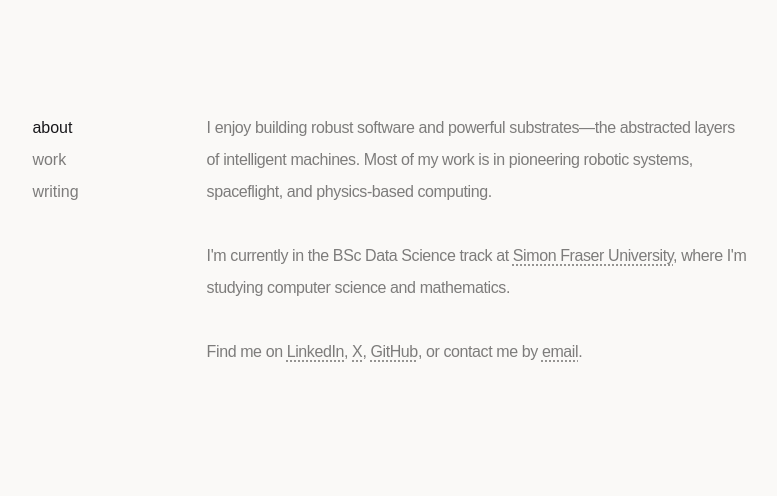
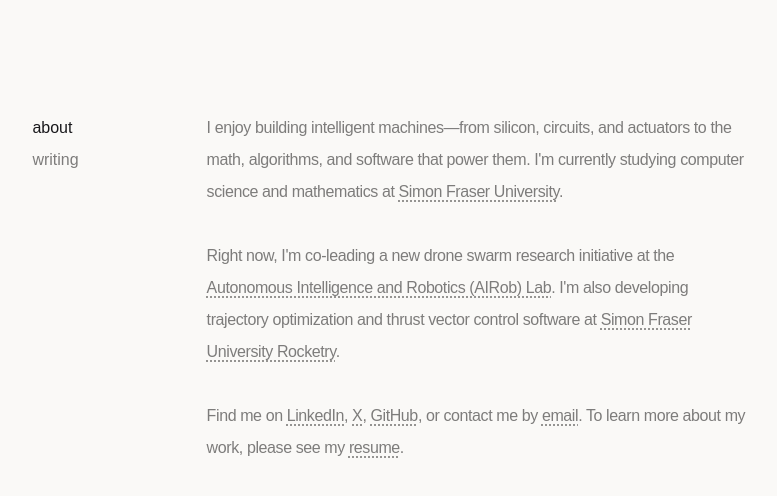
Before and after one commit to shaneso/site, a Next.js app: page / in a window 1280 px wide. Shown: the top 496 px of the page, without its empty margins (241-1018 px from the left). Built offline with nearby package versions, Linux system fonts and the light colour scheme.

Commit message:
site update

```diff
--- a/app/page.tsx
+++ b/app/page.tsx
@@ -6,20 +6,25 @@
       {/* nav bar */}
       <nav className="flex sm:min-h-screen max-w-lg sm:flex-col items-start py-7 px-8 sm:py-28 sm:px-16 leading-loose gap-8 sm:gap-0 text-lg sm:text-base">
         <Link href="/" className="text-zinc-900 dark:text-white">about</Link>
-        <Link href="/work">work</Link>
+        {/* <Link href="/work">work</Link> */}
         <Link href="/writing">writing</Link>
       </nav>
       {/* content */}
       <main className="flex min-h-screen w-full max-w-2xl flex-col items-start justify-between py-7 px-8 sm:py-28 sm:px-16">
         <div className="flex flex-col items-start gap-8 text-left w-full max-w-full text-base tracking-tight leading-loose text-lg sm:text-base">
           <p>
-            I enjoy building robust software and powerful substrates—the abstracted layers of intelligent machines.
-            Most of my work is in pioneering robotic systems, spaceflight, and physics-based computing.
+            I enjoy building intelligent machines—from silicon, circuits, and actuators to the math, algorithms, and software that power them.
+            I'm currently studying computer science and mathematics at{" "}
+            <a href="https://www.sfu.ca" target="_blank" className="underline decoration-dotted underline-offset-4">Simon Fraser University</a>
+            .
           </p>
           <p>
-            I'm currently in the BSc Data Science track at{" "}
-            <a href="https://www.sfu.ca" target="_blank" className="underline decoration-dotted underline-offset-4">Simon Fraser University</a>
-            , where I'm studying computer science and mathematics.
+            Right now, I'm co-leading a new drone swarm research initiative at the{" "}
+            <a href="https://airob-group.github.io/" target="_blank" className="underline decoration-dotted underline-offset-4">Autonomous Intelligence and Robotics (AIRob) Lab</a>
+            .
+            I'm also developing trajectory optimization and thrust vector control software at{" "}
+            <a href="https://www.sfurocketry.com" target="_blank" className="underline decoration-dotted underline-offset-4">Simon Fraser University Rocketry</a>
+            .
           </p>
           <p>
             Find me on{" "}
@@ -31,6 +36,9 @@
             ,{" "}or contact me by{" "}
             <a href="mailto:shane_liam_so@sfu.ca" target="_blank" className="underline decoration-dotted underline-offset-4">email</a>
             .
+            To learn more about my work, please see my{" "}
+            <a href="/shane_so_resume.pdf" target="_blank" className="underline decoration-dotted underline-offset-4">resume</a>
+            .
           </p>
         </div>
       </main>
--- a/app/repo/layout.tsx
+++ b/app/repo/layout.tsx
@@ -6,7 +6,7 @@
       {/* nav bar */}
       <nav className="flex sm:min-h-screen max-w-lg sm:flex-col items-start py-7 px-8 sm:py-28 sm:px-16 leading-loose gap-8 sm:gap-0 text-lg sm:text-base">
         <Link href="/">about</Link>
-        <Link href="/work">work</Link>
+        {/* <Link href="/work">work</Link> */}
         <Link href="/writing" className="text-zinc-900 dark:text-white">writing</Link>
       </nav>
       {/* content */}
--- a/app/writing/page.tsx
+++ b/app/writing/page.tsx
@@ -6,7 +6,7 @@
       {/* nav bar */}
       <nav className="flex sm:min-h-screen max-w-lg sm:flex-col items-start py-7 px-8 sm:py-28 sm:px-16 leading-loose gap-8 sm:gap-0 text-lg sm:text-base">
         <Link href="/">about</Link>
-        <Link href="/work">work</Link>
+        {/* <Link href="/work">work</Link> */}
         <Link href="/writing" className="text-zinc-900 dark:text-white">writing</Link>
       </nav>
       {/* content */}
```
Also changed, not shown: 1 other file (tests, documents, lock files or other folders).
